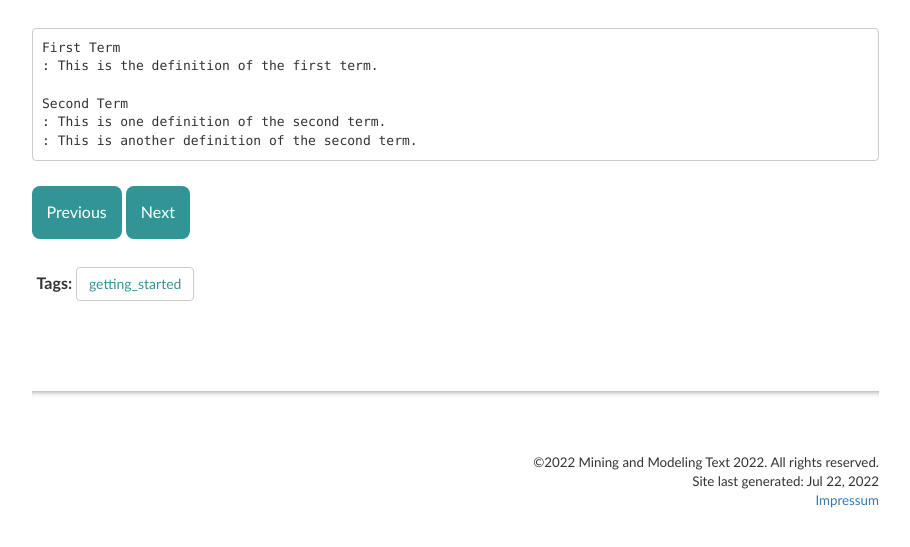
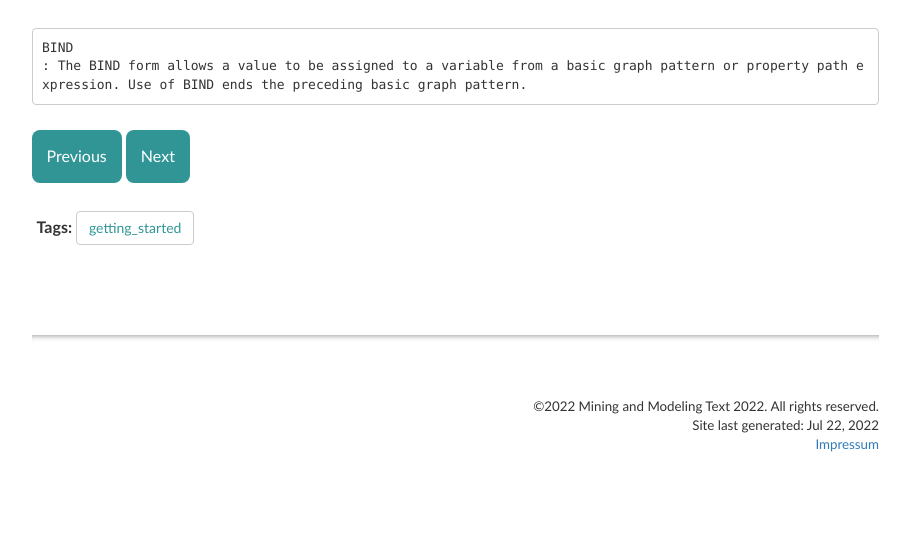
Before and after one commit to MiMoText/MiMoTextBase_Tutorial, a Jekyll site: the page built from pages/tutorial/bind.md, in a window 1280 px wide and 1393 px high. Shown: the part 823-1370 px from the top of the window, without its empty margins (331-1241 px from the left). Built offline with Jekyll 4.4.1, drawn with Linux system fonts in a browser that asks for light colours; comment, search, counter and statistics services are not loaded; our own code applies the rules of GitHub Pages for plain Markdown files.

Commit message:
Bind definition

````diff
--- a/pages/tutorial/bind.md
+++ b/pages/tutorial/bind.md
@@ -17,12 +17,8 @@
 <iframe class="" src="https://query.wikidata.org/#%23Locations%20of%20aviation%20accidents%0A%0ASELECT%20%3Fitem%20%3FitemLabel%20%3Fcoords%0AWHERE%0A%7B%0A%20%20%20%3Fitem%20wdt%3AP31%20wd%3AQ744913.%20%20%20%20%20%20%23%20item%20is%20an%20instance%20of%20an%20aviation%20accident%0A%20%20%20%3Fitem%20wdt%3AP625%20%3Fcoords.%20%20%20%20%20%20%20%20%23%20item%27s%20coordinates%20are%20collected%20by%20the%20%3Fcoords%20variable%0A%20%20SERVICE%20wikibase%3Alabel%20%7B%20bd%3AserviceParam%20wikibase%3Alanguage%20%22%5BAUTO_LANGUAGE%5D%2Cen%22.%20%7D%0A%7D" style="width:100%;max-width:100%;height:450px" frameborder="0"></iframe>
 
 ```
-First Term
-: This is the definition of the first term.
-
-Second Term
-: This is one definition of the second term.
-: This is another definition of the second term.
+BIND
+: The BIND form allows a value to be assigned to a variable from a basic graph pattern or property path expression. Use of BIND ends the preceding basic graph pattern.
 ```
 
 [Previous](./union.html){: .btn-primary} [Next](./federated.html){: .btn-primary}
````
